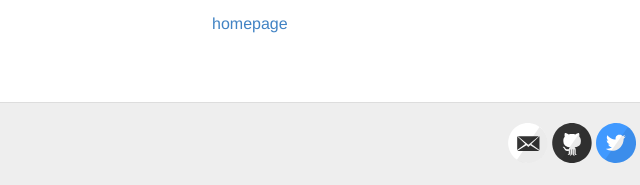
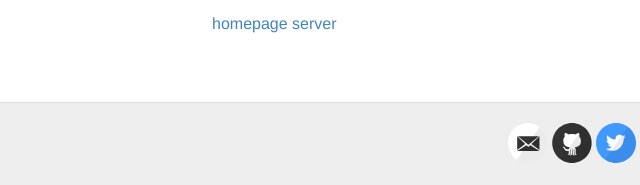
Before and after one commit to EricFn/ericfn.github.io, a plain HTML site: page index.html in a window 1280 px wide. Shown: the part 218-403 px from the top of the page, 68-708 px from the left. Drawn offline with Linux system fonts and the light colour scheme; a web font is replaced by a local one.

Commit message:
Update index.html

```diff
--- a/index.html
+++ b/index.html
@@ -63,6 +63,7 @@
 
         <div class="entry">
           <a href="https://jsfun.club">homepage</a>
+	  <a href="http://132.232.70.253">server</a>
         </div>
 
         <!-- <a href="" class="read-more">Read More</a> -->
```
